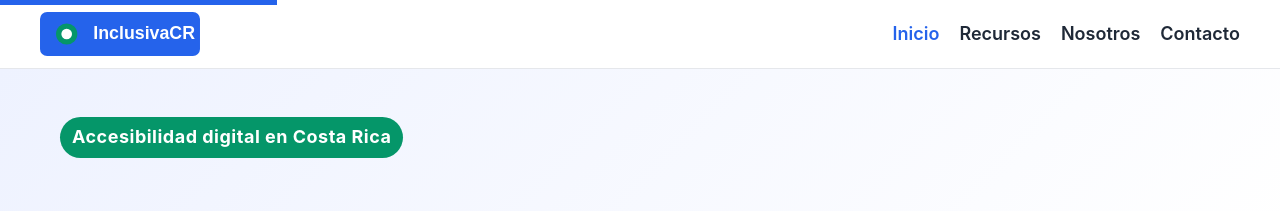
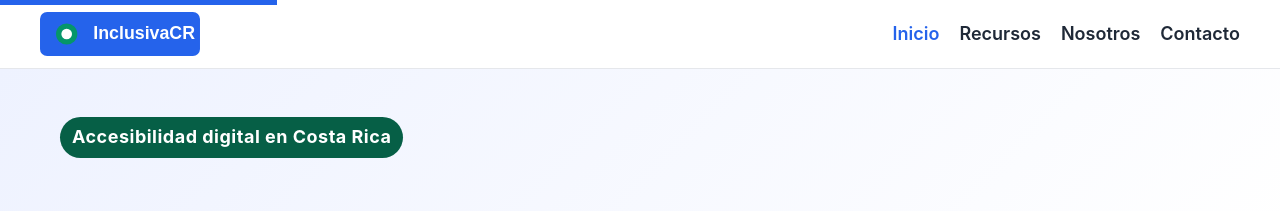
Before and after one commit to jluism08-hash/InclusivaCR, a plain HTML site: page index.html in a window 1280 px wide. Shown: the top 211 px of the page. Drawn offline with Linux system fonts and the light colour scheme.

Commit message:
Cambios en contraste

```diff
--- a/css/styles.css
+++ b/css/styles.css
@@ -5,7 +5,7 @@
 
 :root {
   --color-primario: #2563EB;
-  --color-secundario: #059669;
+  --color-secundario: #065F46;
   --color-texto: #1F2937;
   --color-fondo: #FFFFFF;
   --color-fondo-alt: #F3F4F6;
```
Also changed, not shown: 1 other file.
